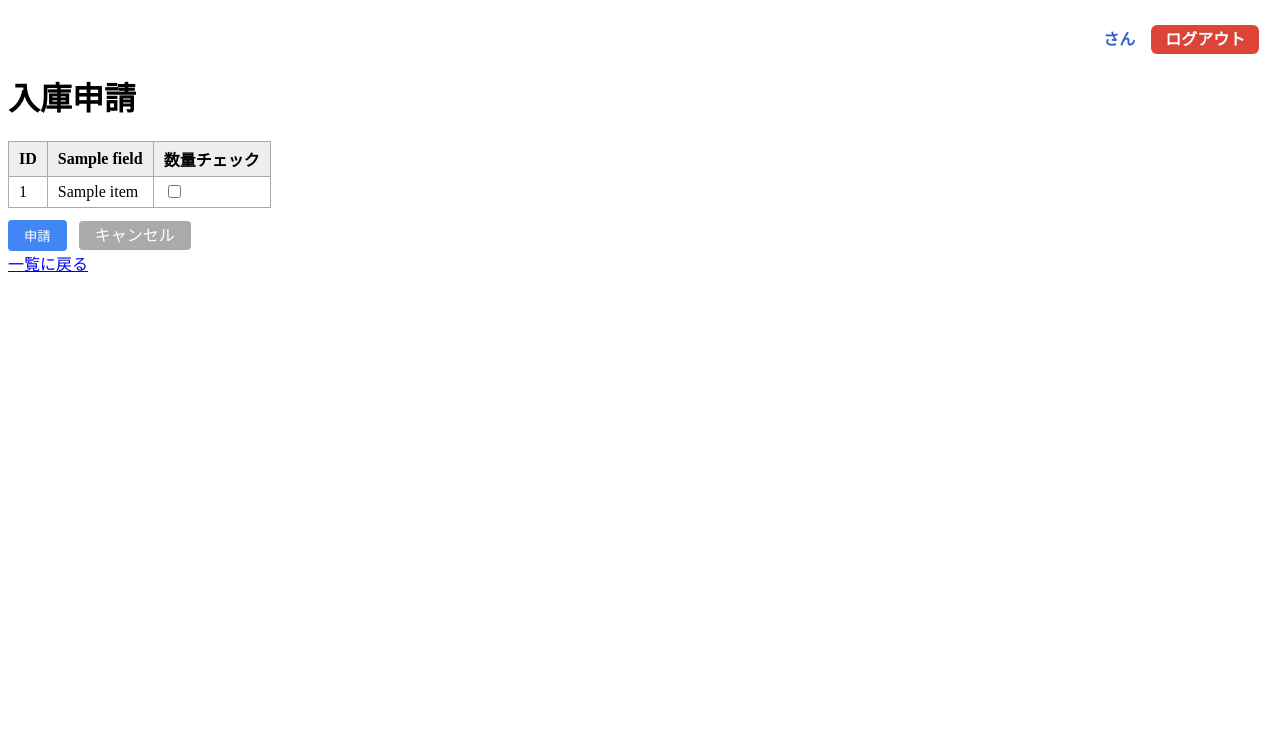
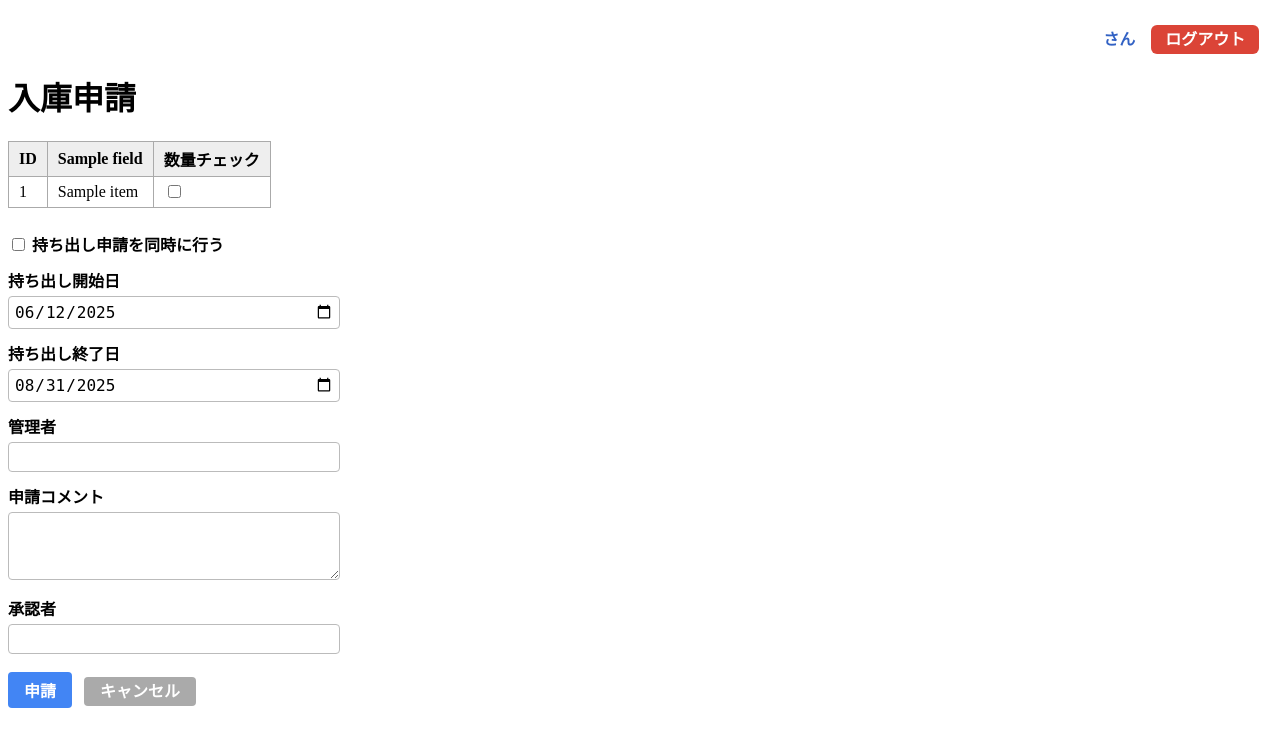
Before and after one commit to ai-programming-base/crud-app, a Flask app: template templates/apply_form.html in a window 1280 px wide. Shown: the top 747 px of the page. Run offline with Flask 3, Linux system fonts and the light colour scheme; the template is opened without the code that fills it: most values are stand-ins (such as "Sample title", 1, 10 or a date in 2020).

Commit message:
入庫に持ち出し申請入力を追加

```diff
--- a/templates/apply_form.html
+++ b/templates/apply_form.html
@@ -6,13 +6,52 @@
         table { border-collapse: collapse; }
         th, td { border: 1px solid #aaa; padding: 5px 10px; }
         th { background: #eee; }
-        .button-group { margin-top: 12px; }
-        .button-group button, .button-group a { margin-right: 8px; padding: 6px 16px; border-radius: 4px; border: none; background: #4285f4; color: #fff; text-decoration: none; cursor: pointer; }
-        .button-group a.cancel { background: #aaa; }
-        .error-message { color: #db4437; font-weight: bold; margin: 8px 0; }
+        .button-group { margin-top: 18px; }
+        .main-btn {
+            background: #4285f4;
+            color: #fff;
+            border: none;
+            border-radius: 4px;
+            font-size: 1rem;
+            font-weight: bold;
+            padding: 6px 16px;
+            margin-right: 8px;
+            cursor: pointer;
+            text-decoration: none;
+            transition: background .15s;
+        }
+        .main-btn:hover { background: #23468e; color: #fff; }
+        .form-field { margin-bottom: 12px; }
+        .form-label { display: block; font-weight: bold; margin-bottom: 4px; }
+        .form-input, .form-textarea { width: 320px; font-size: 1rem; padding: 5px; border-radius: 4px; border: 1px solid #bbb; }
+        .form-textarea { height: 56px; resize: vertical; }
         .info-message { color: #33691e; font-weight: bold; margin: 8px 0; }
     </style>
     <script>
+        // 日付をYYYY-MM-DDで取得
+        function getToday() {
+            const d = new Date();
+            return d.toISOString().slice(0, 10);
+        }
+        // 3ヶ月先の月末
+        function getThreeMonthLast() {
+            const now = new Date();
+            const y = now.getFullYear();
+            const m = now.getMonth();
+            // 3ヶ月後
+            const after3 = new Date(y, m + 3, 1);
+            // 3ヶ月後の月の0日＝3ヶ月後月の前月末日
+            const lastDay = new Date(after3.getFullYear(), after3.getMonth(), 0);
+            return lastDay.toISOString().slice(0, 10);
+        }
+        document.addEventListener("DOMContentLoaded", function() {
+            document.getElementById('start_date').value = getToday();
+            document.getElementById('end_date').value = getThreeMonthLast();
+            // 管理者自動入力
+            {% if g.user %}
+                document.getElementById('manager').value = "{{ g.user['username'] }}";
+            {% endif %}
+        });
         function checkAndSubmit() {
             var allChecked = true;
             var checks = document.querySelectorAll('input[name="qty_checked"]:not(:checked)');
@@ -62,14 +101,38 @@
             </tr>
             {% endfor %}
         </table>
+        <div style="margin-top: 24px; margin-bottom: 8px;">
+            <div class="form-field">
+                <label class="form-label">
+                    <input type="checkbox" name="with_checkout" value="1"> 持ち出し申請を同時に行う
+                </label>
+            </div>
+            <div class="form-field">
+                <label class="form-label" for="start_date">持ち出し開始日</label>
+                <input class="form-input" type="date" id="start_date" name="start_date">
+            </div>
+            <div class="form-field">
+                <label class="form-label" for="end_date">持ち出し終了日</label>
+                <input class="form-input" type="date" id="end_date" name="end_date">
+            </div>
+            <div class="form-field">
+                <label class="form-label" for="manager">管理者</label>
+                <input class="form-input" type="text" id="manager" name="manager" value="">
+            </div>
+            <div class="form-field">
+                <label class="form-label" for="comment">申請コメント</label>
+                <textarea class="form-textarea" id="comment" name="comment"></textarea>
+            </div>
+            <div class="form-field">
+                <label class="form-label" for="approver">承認者</label>
+                <input class="form-input" type="text" id="approver" name="approver" value="">
+            </div>
+        </div>
         <div class="button-group">
-            <button type="submit">申請</button>
-            <a href="{{ url_for('index') }}" class="cancel">キャンセル</a>
+            <button type="submit" class="main-btn">申請</button>
+            <a href="{{ url_for('index') }}" class="main-btn" style="background:#aaa;">キャンセル</a>
         </div>
     </form>
     {% endif %}
-    <div>
-      <a href="{{ url_for('index') }}">一覧に戻る</a>
-    </div>
 </body>
 </html>
```
